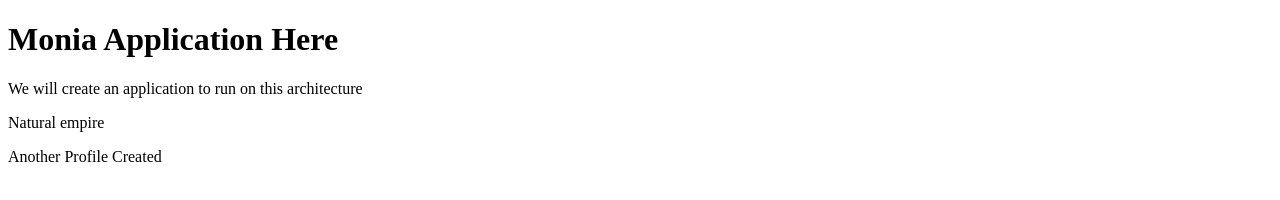
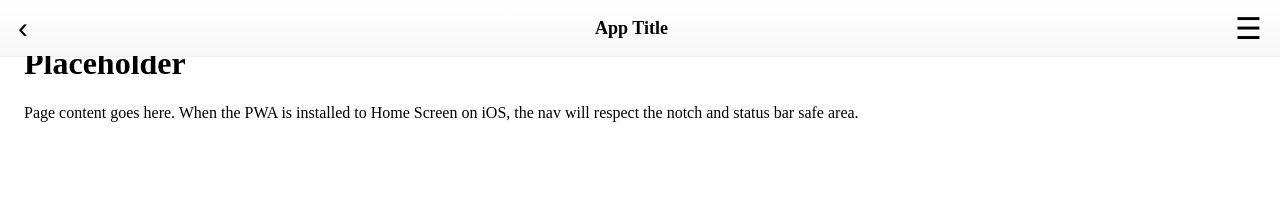
Before and after one commit to TardigradeX-1111/Monia, a plain HTML site: page index.html in a window 1280 px wide. Shown: the top 200 px of the page. Drawn offline with Linux system fonts and the light colour scheme.

Commit message:
testing font

```diff
--- a/index.html
+++ b/index.html
@@ -1,17 +1,92 @@
 <!doctype html>
-<html>
+<html lang="en">
 <head>
-  <meta charset="utf-8">
-  <meta name="viewport" content="width=device-width,initial-scale=1">
-  <meta name="theme-color" content="#0a84ff">
-  <link rel="manifest" href="/manifest.json">
-  <title>Monia Application</title>
+  <meta charset="utf-8" />
+  <meta name="viewport" content="width=device-width,initial-scale=1,viewport-fit=cover" />
+  <!-- Make PWA behave like an app on iOS -->
+  <meta name="apple-mobile-web-app-capable" content="yes" />
+  <meta name="apple-mobile-web-app-status-bar-style" content="black-translucent" />
+  <title>PWA with Nav</title>
+
+  <style>
+    :root {
+      --nav-height: 56px; /* visible nav height (not counting safe-area) */
+    }
+
+    /* safe-area helpers for iOS (use constant() for very old iOS) */
+    .app-nav {
+      position: fixed;
+      top: 0;
+      left: 0;
+      right: 0;
+      height: calc(var(--nav-height) + env(safe-area-inset-top));
+      padding-top: env(safe-area-inset-top);
+      display: flex;
+      align-items: center;
+      justify-content: space-between;
+      gap: 12px;
+      padding-inline: 12px;
+      background: linear-gradient(#fff, #f7f7f7);
+      box-shadow: 0 1px 0 rgba(0,0,0,0.06);
+      z-index: 9999;
+      -webkit-backdrop-filter: blur(6px);
+      backdrop-filter: blur(6px);
+      pointer-events: auto;
+    }
+
+    /* push page content below the nav when in standalone mode */
+    body.standalone {
+      padding-top: calc(var(--nav-height) + env(safe-area-inset-top));
+    }
+
+    /* fallback for browsers that don't support env() (keeps reasonable spacing) */
+    @supports not (padding-top: env(safe-area-inset-top)) {
+      .app-nav { height: var(--nav-height); padding-top: 0; }
+      body.standalone { padding-top: var(--nav-height); }
+    }
+
+    /* simple content area */
+    main {
+      min-height: 200vh;
+      padding: 16px;
+    }
+
+    .nav-title { font-weight: 600; font-size: 18px; }
+    .nav-btn { background: none; border: none; font-size: 30px; }
+  </style>
 </head>
 <body>
-  <h1>Monia Application Here</h1>
-  <p>We will create an application to run on this architecture</p>
-  <p> Natural empire</p>
-  <p>Another Profile Created</p>
-  <script src="/app.js"></script>
+  <header class="app-nav" role="navigation" aria-label="Main navigation">
+    <button class="nav-btn" aria-label="Back">‹</button>
+    <div class="nav-title">App Title</div>
+    <button class="nav-btn" aria-label="Menu">☰</button>
+  </header>
+
+  <main>
+    <h1>Placeholder</h1>
+    <p>Page content goes here. When the PWA is installed to Home Screen on iOS, the nav will respect the notch and status bar safe area.</p>
+  </main>
+
+  <script>
+    // Detect standalone/display-mode (iOS uses window.navigator.standalone, others use display-mode)
+    function isStandalone() {
+      return window.matchMedia && window.matchMedia('(display-mode: standalone)').matches
+             || window.navigator.standalone === true;
+    }
+
+    if (isStandalone()) {
+      document.body.classList.add('standalone');
+    } else {
+      // If you want the same spacing in Safari tab mode, uncomment:
+      // document.body.classList.add('standalone');
+    }
+
+    // Optional: listen for when display-mode changes (useful during dev)
+    window.addEventListener('DOMContentLoaded', () => {
+      window.matchMedia && window.matchMedia('(display-mode: standalone)').addEventListener('change', e => {
+        document.body.classList.toggle('standalone', e.matches);
+      });
+    });
+  </script>
 </body>
 </html>
```
